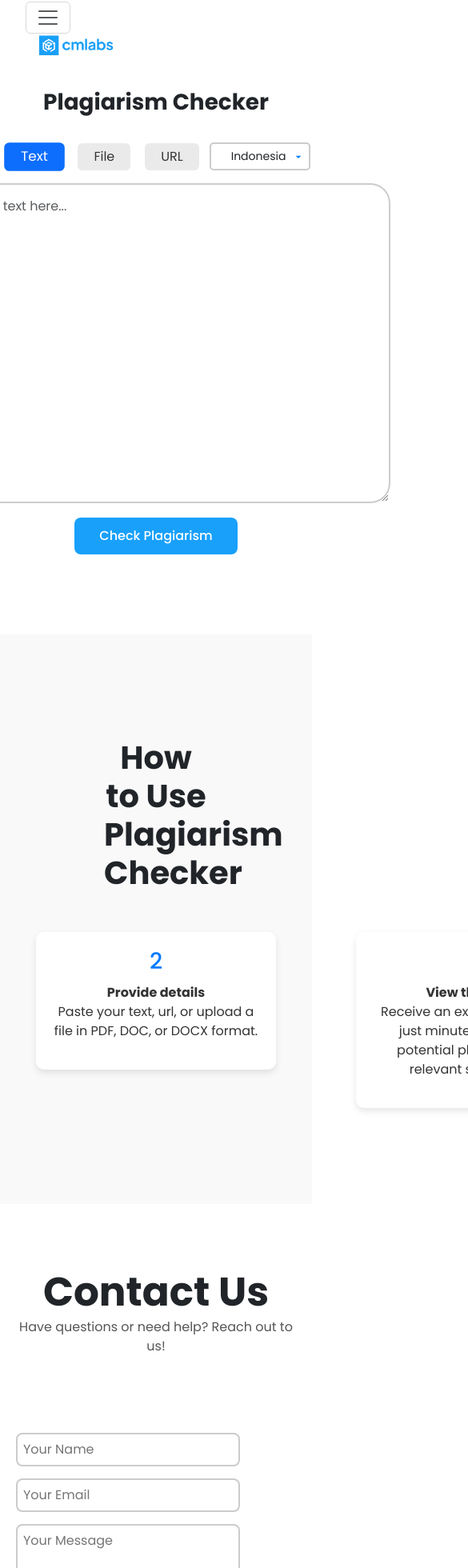
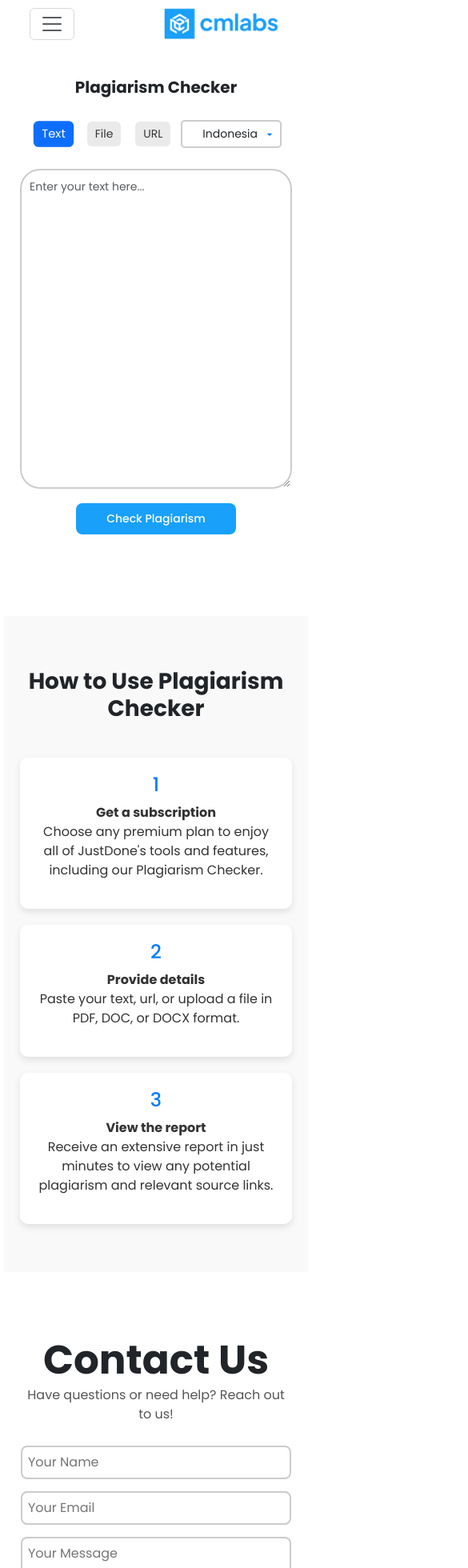
Before and after one commit to amourepurba/Plagiarism_Checker, a Vue app in the folder plagiarism-checker/: page / in a window 390 px wide. Shown: the part 18-1978 px from the top of the page at 80% size, 585 px wide, since content can reach past the window. Built offline with nearby package versions, Linux system fonts and the light colour scheme.

Commit message:
responsif

```diff
--- a/plagiarism-checker/src/components/tes1.vue
+++ b/plagiarism-checker/src/components/tes1.vue
@@ -59,7 +59,7 @@
               URL
             </button>
           </li>
-          <!-- Language Dropdown -->
+          <!-- Dropdown untuk Bahasa -->
           <li class="nav-item">
             <div class="dropdown-container">
               <select class="form-control dropdown" @change="changeLanguage($event)">
@@ -76,20 +76,59 @@
 
         <!-- Dynamic Input Section -->
         <div class="input-container d-flex flex-column align-items-center">
+          <!-- Tab Text -->
           <div v-if="activeTab === 'text'" class="input-box input-text">
-            <textarea v-model="inputValue" class="form-control input-field" rows="6" placeholder="Enter your text here..."></textarea>
+            <textarea
+              v-model="inputValue"
+              class="form-control input-field"
+              rows="6"
+              placeholder="Enter your text here..."
+            ></textarea>
             <p v-if="errorMessage" class="error-text">{{ errorMessage }}</p>
             <button class="btn btn-check mt-2" @click="checkAction">Check Plagiarism</button>
           </div>
 
+          <!-- Tab File -->
           <div v-else-if="activeTab === 'file'" class="input-box input-file">
-            <input type="file" @change="handleFileUpload" class="form-control input-field" accept=".pdf, .doc, .docx" />
+            <!-- Jika belum diklik, tampilkan input file; setelah diklik tampilkan textarea -->
+            <template v-if="showOutput">
+              <textarea
+                v-model="inputValue"
+                class="form-control input-field output-textarea"
+                rows="6"
+              ></textarea>
+            </template>
+            <template v-else>
+              <input
+                type="file"
+                @change="handleFileUpload"
+                class="form-control input-field"
+                accept=".pdf, .doc, .docx"
+              />
+            </template>
             <p v-if="errorMessage" class="error-text">{{ errorMessage }}</p>
             <button class="btn btn-check mt-2" @click="checkAction">Check Plagiarism</button>
           </div>
 
-          <div v-else-if="activeTab === 'url'" class="input-box input-url">
-            <input v-model="inputValue" type="url" class="form-control input-field" style="text-align: center;" placeholder="Enter your URL here..." />
+          <!-- Tab URL -->
+          <div v-else-if="activeTab === 'url'" :class="['input-box', 'input-url', { 'show-output': showOutput }]">
+            <!-- Jika belum diklik, tampilkan input URL; setelah diklik tampilkan textarea -->
+            <template v-if="showOutput">
+              <textarea
+                v-model="inputValue"
+                class="form-control input-field output-textarea"
+                rows="6"
+              ></textarea>
+            </template>
+            <template v-else>
+              <input
+                v-model="inputValue"
+                type="url"
+                class="form-control input-field"
+                style="text-align: center;"
+                placeholder="Enter your URL here..."
+              />
+            </template>
             <p v-if="errorMessage" class="error-text">{{ errorMessage }}</p>
             <button class="btn btn-check mt-2" @click="checkAction">Check Plagiarism</button>
           </div>
@@ -115,7 +154,6 @@
                 <p class="text-gray-700">Skor Readability</p>
               </div>
             </div>
-
 
             <!-- Right Column: Keywords & Plagiarized Sites -->
             <div class="col right-section">
@@ -171,11 +209,7 @@
           {{ notification.message }}
     </div>
 
-    <form
-      class="contact-form"
-      :class="{ 'shake': isShaking}"
-      @submit.prevent="validateForm"
-    >
+    <form class="contact-form" :class="{ 'shake': isShaking}" @submit.prevent="validateForm">
       <input type="text" class="contact-input" v-model="name" placeholder="Your Name" :class="{'error-border': showError.name}">
       <input type="email" class="contact-input" v-model="email" placeholder="Your Email" :class="{'error-border': showError.email}">
       <textarea class="contact-textarea" v-model="message" placeholder="Your Message" :class="{'error-border': showError.message}"></textarea>
@@ -205,8 +239,7 @@
             <div class="supervene-section">
               <h4 class="footer-title">SUPERVENE SEARCH ODYSSEY</h4>
               <div class="contact-address">
-                <p>cmlabs Jakarta Jl. Pluit Kencana Raya No.63, Pluit,</p>
-                <p>Penjaringan, Jakarta Utara, DKI Jakarta, 14450, Indonesia</p>
+                <p>cmlabs Jakarta Jl. Pluit Kencana Raya No.63, Pluit, Penjaringan, Jakarta Utara, DKI Jakarta, 14450, Indonesia</p>
                 <p class="phone-number">(+62) 21-666-04470</p>
               </div>
             </div>
@@ -275,6 +308,7 @@ export default {
     return {
       activeTab: 'text',
       inputValue: '',
+      file: null, // Menyimpan file yang diunggah
       showOutput: false,
       errorMessage: '',
       similarityScore: 0,
@@ -287,9 +321,11 @@ export default {
 
   watch: {
     activeTab() {
+      // Reset state saat tab berganti
       this.errorMessage = '';
       this.inputValue = '';
-      this.showOutput = false; // Pastikan output disembunyikan saat tab berubah
+      this.showOutput = false;
+      this.file = null;
     }
   },
 
@@ -303,7 +339,7 @@ export default {
         this.errorMessage = 'URL tidak valid!';
         return false;
       }
-      if (this.activeTab === 'file' && !this.inputValue) {
+      if (this.activeTab === 'file' && !this.file) {
         this.errorMessage = 'Silakan unggah file!';
         return false;
       }
@@ -311,15 +347,13 @@ export default {
       return true;
     },
 
-    checkAction() {
-      if (!this.validateInput()) {
-        return;
-      }
-      console.log("Tombol Check diklik!");
+    performPlagiarismCheck(text) {
+      // Logika dummy pengecekan plagiasi (ganti dengan API asli jika perlu)
+      console.log("Melakukan pengecekan plagiasi untuk teks:", text);
       this.similarityScore = Math.floor(Math.random() * 100);
       this.uniqueScore = Math.floor(Math.random() * 100);
       this.readabilityScore = Math.floor(Math.random() * 100);
-      this.topKeywords = ["keyword1", "keyword2", "keyword3", "keyword4", "keyword5"];
+      this.topKeywords = text.split(/\s+/).slice(0, 5);
       this.sources = [
         "https://example.com/article1",
         "https://example.com/article2",
@@ -327,6 +361,51 @@ export default {
       ];
       this.showOutput = true;
       console.log("Output ditampilkan:", this.showOutput);
+    },
+
+    checkAction() {
+      if (!this.validateInput()) {
+        return;
+      }
+      console.log("Tombol Check diklik!");
+
+      if (this.activeTab === 'text') {
+          // Untuk input teks langsung cek
+          this.performPlagiarismCheck(this.inputValue);
+      }
+      else if (this.activeTab === 'file') {
+          // Untuk file, baca isi file dan kemudian cek
+          const reader = new FileReader();
+          reader.onload = (e) => {
+              const content = e.target.result;
+              // Setelah membaca, tampilkan isi file dalam textarea (inputValue di-update)
+              this.inputValue = content;
+              this.performPlagiarismCheck(content);
+          };
+          reader.onerror = () => {
+              this.errorMessage = 'Terjadi kesalahan saat membaca file';
+          };
+          reader.readAsText(this.file);
+      }
+      else if (this.activeTab === 'url') {
+          // Untuk URL, ambil konten menggunakan fetch
+          fetch(this.inputValue)
+            .then(response => {
+              if (!response.ok) {
+                throw new Error('Respons jaringan tidak berhasil');
+              }
+              return response.text();
+            })
+            .then(data => {
+              // Setelah mengambil konten, tampilkan dalam textarea (inputValue di-update)
+              this.inputValue = data;
+              this.performPlagiarismCheck(data);
+            })
+            .catch(error => {
+              console.error('Error fetching URL content:', error);
+              this.errorMessage = 'Terjadi kesalahan saat mengambil konten URL';
+            });
+      }
     },
 
     handleFileUpload(event) {
@@ -337,11 +416,19 @@ export default {
         if (!allowedExtensions.includes(fileExtension)) {
           this.errorMessage = 'Format file tidak valid!';
           this.inputValue = '';
+          this.file = null;
           return;
         }
-        this.inputValue = file.name;
+        // Simpan file untuk diproses nantinya
+        this.file = file;
         this.errorMessage = '';
       }
+    },
+
+    changeLanguage(event) {
+      const selectedLang = event.target.value;
+      console.log('Bahasa diubah ke:', selectedLang);
+      // Implementasikan logika perubahan bahasa jika diperlukan
     }
   },
 
@@ -420,7 +507,6 @@ export default {
   },
 };
 </script>
-
 
 
 
@@ -599,6 +685,14 @@ h1 {
   align-items: center;
 }
 
+.input-box.input-file {
+  margin-bottom: 100px;
+}
+
+.input-box.input-url {
+  margin-bottom: 130px;
+}
+
 .input-text {
   width: 150%;
   height: 500px;
@@ -613,6 +707,9 @@ h1 {
   width: 80%;
   height: 70px;
 }
+
+
+
 
 /* Input Field Styling */
 .input-field {
@@ -678,6 +775,33 @@ textarea.input-field {
 }
 
 
+/* Style khusus untuk output box (textarea untuk file dan URL setelah check) */
+.output-textarea {
+  width: 210%;
+  height: 500px;
+  resize: vertical;
+  box-sizing: border-box;
+  margin-bottom: 20px; /* Jarak agar tidak menutupi konten lain */
+  padding: 15px;
+  border: 2px solid #007bff;
+  border-radius: 25px;
+  font-size: 15px;
+  transition: border-color 0.3s ease, box-shadow 0.3s ease;
+}
+
+.output-textarea:focus {
+  border-color: #007bff;
+  outline: none;
+  transform: scale(1.02);
+  box-shadow: 0 0 10px rgba(24, 160, 251, 0.5);
+}
+
+.input-url.show-output {
+  height: auto !important;
+  width: 70% !important;
+}
+
+
 /* Output */
 .output-container {
   width: 100%;
@@ -687,7 +811,7 @@ textarea.input-field {
   box-shadow: 0 5px 10px rgba(0, 0, 0, 0.1);
   max-width: 700px;
   min-height: 200px; /* ruang minimum untuk output */
-  margin-top: 10px;
+  margin-top: 5 px;
   clear: both;
   /* opacity: 0; */
   /* transform: translateY(20px);
@@ -956,7 +1080,7 @@ p {
   transform: scale(1.05);
 }
 
-@media (max-width: 600px) {
+/* @media (max-width: 600px) {
   .contact-us-container {
     grid-template-columns: 1fr;
     text-align: center;
@@ -964,7 +1088,7 @@ p {
   .contact-text {
     text-align: center;
   }
-}
+} */
 
 
 .footer {
@@ -1156,4 +1280,312 @@ p {
   }
 }  */
 
+
+
+/* RESPONSIVE STYLES */
+@media screen and (max-width: 1024px) {
+  .navbar .container-fluid {
+    display: flex;
+    flex-wrap: wrap;
+    justify-content: space-between;
+    align-items: center;
+  }
+
+  /* Logo */
+  .navbar img.logo {
+    order: 2;
+    margin-left: auto;
+    width: auto;
+    max-width: 150px;
+  }
+
+  /* Bagian collapse (nav links) berada di sebelah kiri */
+  .navbar .collapse {
+    order: 0;
+    width: 100%;
+    padding: 0;
+    margin: 0;
+  }
+
+  /* Ketika collapse aktif (memiliki kelas .show), tampilkan sebagai flex dan agar menu muncul secara vertikal di sebelah kiri */
+  .navbar .collapse.show {
+    display: flex;
+    flex-direction: column;
+    align-items: flex-start;
+  }
+
+  .navbar .navbar-nav {
+    flex-direction: column;
+    align-items: flex-start;
+    width: 100%;
+    padding: 0;
+    margin: 0;
+    margin-top: 10px;
+  }
+
+  .navbar .nav-item {
+    margin: 5px 0;
+  }
+
+  .navbar .nav-link {
+    padding: 0;
+    margin: 0;
+    text-align: left;
+    font-size: 16px;
+  }
+
+  /* Form login juga berada di dalam collapse, tampil di bawah nav links, rata kiri */
+  /* .navbar form.d-flex {
+    order: 1;
+    width: 100%;
+    display: flex;
+    justify-content: flex-start;
+    margin-top: 10px;
+    padding-left: 0;
+  } */
+
+  .main-content {
+    padding: 10px;
+  }
+
+  .container-option {
+    padding: 0 10px;
+  }
+
+  .input-container {
+    width: 100%;
+    display: flex;
+    flex-direction: column;
+    align-items: center;
+  }
+
+  .container-option ul.nav {
+    flex-wrap: wrap;
+    justify-content: center;
+    margin-bottom: 10px;
+  }
+
+  .input-box {
+    width: 100%;
+    max-width: 500px;
+    margin: 10px auto;
+  }
+
+  .input-field {
+    width: 100%;
+    font-size: 14px;
+    padding: 12px;
+  }
+
+  .btn-check {
+    width: 100%;
+    max-width: 200px;
+    padding: 10px;
+    font-size: 14px;
+    margin-top: 10px;
+  }
+
+  .output-container {
+    width: 100%;
+    max-width: 550px;
+    /* margin: 10px auto 0; */
+    padding: 25px;
+  }
+
+  .output-textarea {
+    width: 120%;
+    height: auto;
+    min-height: 400px !important;
+  }
+
+  .container-use {
+    display: flex;
+    flex-direction: column;
+    align-items: center;
+    padding: 40px 20px; /* sesuaikan padding jika perlu */
+  }
+
+  /* Atur grid row-use agar hanya satu kolom, sehingga semua kolom tertata secara vertikal */
+  .row-use {
+    display: grid;
+    grid-template-columns: 1fr;
+    justify-items: center; /* pastikan setiap kolom terpusat secara horizontal */
+    gap: 20px;
+    width: 100%;
+  }
+
+  /* Setiap kolom akan mengisi sebagian besar lebar layar, misalnya 90% */
+  .row-use .col {
+    width: 90%;
+    max-width: 400px; /* atau sesuaikan sesuai desain */
+    margin: 0 auto;
+  }
+
+  /* Sesuaikan ukuran heading dan paragraf jika perlu */
+  .row-use .col h3 {
+    font-size: 24px;
+    margin-bottom: 8px;
+    text-align: center;
+  }
+  .row-use .col p {
+    font-size: 16px;
+    line-height: 1.5;
+    text-align: center;
+  }
+
+  .contact-us-container {
+    display: flex;
+    flex-direction: column;
+    align-items: center;
+    padding: 20px;
+    margin-bottom: 80px;
+    height: auto;
+  }
+
+  /* Contact Us */
+  .contact-text {
+    width: 100%;
+    max-width: 500px;
+    margin: 0 auto;
+    display: flex;
+    flex-direction: column;
+    align-items: center;
+  }
+
+  .contact-form {
+    position: relative;
+    width: 100%;
+    max-width: 500px;
+    margin: 0 auto;
+    padding-bottom: 60px;
+    box-sizing: border-box;
+    border: 1px solid transparent;
+  }
+
+  .contact-form input,
+  .contact-form textarea {
+    width: 100%;
+  }
+
+  .button-container {
+    position: absolute;
+    bottom: 5px;
+    /* right: 1; */
+    left: 0;
+    /* z-index: 10; */
+  }
+
+  .contact-button {
+    padding: 10px 30px !important;
+    font-size: 16px;
+    white-space: wrap;
+    min-width: 180px;
+    box-sizing: border-box;
+  }
+
+  .footer-content {
+    display: flex;
+    flex-direction: column;
+    gap: 20px;
+    padding: 20px;
+  }
+
+  /* Kolom 1: Bahasa & Supervene (diubah agar disusun secara vertikal) */
+  .footer-column:first-child {
+    display: flex;
+    flex-direction: column;
+    gap: 20px;
+  }
+
+  /* Bagian bahasa: susun dalam grid dua baris (misalnya 3 kolom per baris) */
+  .language-list {
+    display: grid;
+    grid-template-columns: repeat(3, 1fr);
+    gap: 10px;
+  }
+
+  /* Pastikan Supervene section tampil di bawah bahasa */
+  .supervene-section {
+    text-align: left;
+  }
+
+  /* Untuk bagian dropdown (kolom 2, 3, dan 4) gunakan elemen <details> dan <summary> */
+  /* Pastikan Anda mengubah struktur HTML untuk kolom-kolom ini seperti contoh di bawah */
+  details.footer-dropdown {
+    width: 100%;
+    border: 1px solid #ddd;
+    border-radius: 5px;
+    overflow: hidden;
+  }
+  details.footer-dropdown summary {
+    cursor: pointer;
+    background-color: #f0f4f7;
+    padding: 10px;
+    font-weight: bold;
+    border-bottom: 1px solid #ddd;
+    border-radius: 5px 5px 0 0;
+    list-style: none; /* Hapus marker default pada beberapa browser */
+  }
+  details.footer-dropdown summary::-webkit-details-marker {
+    display: none;
+  }
+  details.footer-dropdown .footer-links {
+    padding: 10px;
+    background-color: #f8fafc;
+    display: none;
+  }
+  details.footer-dropdown[open] .footer-links {
+    display: block;
+  }
+
+}
+
+@media screen and (max-width: 481px) {
+  .navbar .nav-link {
+    font-size: 14px;
+    margin-left: 3px;
+  }
+  .navbar img {
+    width: 60%;
+  }
+  .container {
+    padding: 5px;
+  }
+  h1 {
+    font-size: 20px;
+    padding: 5px;
+  }
+  .tab-button {
+    font-size: 14px;
+    padding: 5px 10px;
+  }
+  .input-field {
+    padding: 10px;
+    font-size: 14px;
+  }
+  .btn-check {
+    padding: 8px 20px;
+    font-size: 14px;
+  }
+  .container-use {
+    padding: 60px 20px;
+  }
+  .title {
+    font-size: 28px;
+  }
+  .row-use {
+    gap: 20px;
+    grid-template-columns: 1fr;
+  }
+  .row-use .col {
+    width: 100%;
+    min-width: unset;
+  }
+  .contact-us-container {
+    grid-template-columns: 1fr;
+    height: auto;
+    padding: 20px;
+  }
+}
+
 </style>
```
Lines whose indentation alone changed are shown as unchanged.
